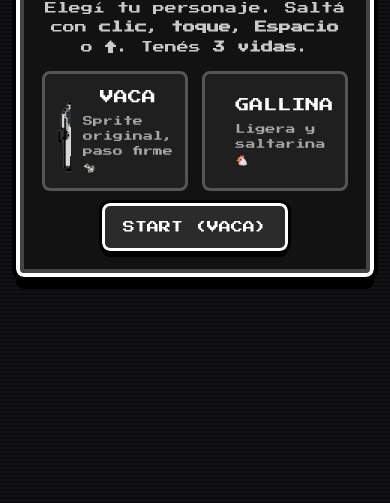
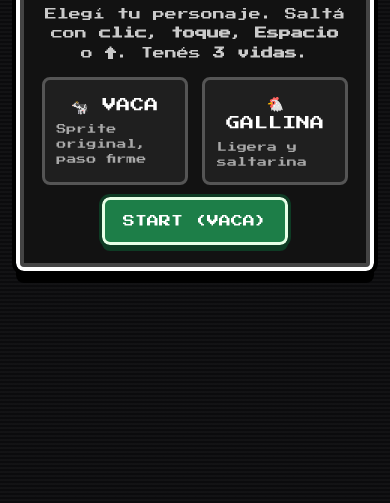
Before and after one commit to RlManzo/cow-game-art, a plain HTML site: page index.html in a window 390 px wide. Shown: the part 341-844 px from the top of the page. Drawn offline with nearby package versions, Linux system fonts and the light colour scheme.

Commit message:
release final 1  mobile

```diff
--- a/index.html
+++ b/index.html
@@ -4,7 +4,7 @@
   <meta charset="UTF-8"/>
   <meta http-equiv="X-UA-Compatible" content="IE=edge"/>
   <meta name="viewport" content="width=device-width, initial-scale=1.0"/>
-  <title>SAVE THE COW</title>
+  <title>SAVE THE ANIMAL</title>
 
   <link href="https://fonts.googleapis.com/css2?family=Press+Start+2P&display=swap" rel="stylesheet">
   <link href="https://cdn.jsdelivr.net/npm/bootstrap@5.3.3/dist/css/bootstrap.min.css" rel="stylesheet"/>
@@ -75,6 +75,32 @@ body{height:100vh;background:#584040;display:flex;align-items:center;justify-con
 @keyframes fall{to{transform:translateY(320px)}}
 .flash{position:absolute;inset:0;background:linear-gradient(#fff,rgba(255,255,255,.6) 40%, rgba(255,255,255,0) 60%);opacity:0;animation:flash 300ms ease-out;mix-blend-mode:screen}
 @keyframes flash{0%{opacity:0}10%{opacity:.9}40%{opacity:.25}100%{opacity:0}}
+
+/* ====== NUEVO: wrapper a pantalla completa y ajustes de interacción ====== */
+#stage{
+  position: fixed;
+  inset: 0;
+  width: 100vw;
+  height: 100dvh;          /* mejor para iOS */
+  display: flex;
+  align-items: center;
+  justify-content: center;
+  background: transparent;
+  overflow: hidden;
+  touch-action: manipulation;
+}
+/* Escalaremos el juego desde la esquina sup-izq para ser precisos */
+.contenedor{
+  transform-origin: top left;
+  will-change: transform;
+}
+/* Evitar zoom accidental / selección en iOS */
+html, body{
+  overscroll-behavior: none;
+  -webkit-user-select: none; user-select: none;
+  -webkit-touch-callout: none;
+  touch-action: manipulation;
+}
   </style>
 </head>
 <body>
@@ -88,6 +114,7 @@ body{height:100vh;background:#584040;display:flex;align-items:center;justify-con
   </audio>
 
   <!-- Juego -->
+  <div id="stage">
     <div class="contenedor" id="game">
       <div class="lives" id="lives"></div>
       <div class="score" id="score">000</div>
@@ -125,28 +152,27 @@ body{height:100vh;background:#584040;display:flex;align-items:center;justify-con
         <div class="level-label" id="levelLabel">NIVEL 1</div>
       </div>
     </div>
+  </div>
 
   <div class="overlay show" id="startOverlay" aria-hidden="false">
     <div class="panel">
-      <div class="title-xxl">SAVE THE COW</div>
+      <div class="title-xxl" style="color: yellow !important;">SAVE THE ANIMAL</div>
       <div class="sub">Elegí tu personaje. Saltá con <b>clic</b>, <b>toque</b>, <b>Espacio</b> o <b>↑</b>. Tenés <b>3 vidas</b>.</div>
       <div class="start-grid" id="charGrid">
         <div class="char" data-animal="cow" tabindex="0" role="button" aria-label="Elegir vaca">
-          <div class="char-swatch swatch-cow"></div>
           <div>
-            <div class="char-name">VACA</div>
-            <div class="char-desc">Sprite original, paso firme 🐄</div>
+            <div class="char-name">🐄 VACA</div>
+            <div class="char-desc">Sprite original, paso firme </div>
           </div>
         </div>
         <div class="char" data-animal="chicken" tabindex="0" role="button" aria-label="Elegir gallina">
-          <div class="char-swatch swatch-chicken"></div>
           <div>
-            <div class="char-name">GALLINA</div>
-            <div class="char-desc">Ligera y saltarina 🐔</div>
+            <div class="char-name">🐔 GALLINA</div>
+            <div class="char-desc">Ligera y saltarina </div>
           </div>
         </div>
       </div>
-      <a class="retro-btn" id="startDefault" tabindex="0" role="button" aria-label="Start vaca">START (VACA)</a>
+      <a class="retro-btn green" id="startDefault" tabindex="0" role="button" aria-label="Start vaca">START (VACA)</a>
     </div>
   </div>
 
@@ -189,10 +215,8 @@ let pendingBGM=null;
 function setBgmSrcForLevel(lvl){
   const a = bgm();
   const want = BGM_SRC[lvl];
-  // sólo cambiamos src si es distinto
   if(!a.src || !a.src.includes(want)){
     a.src = want;
-    // iOS: load explícito cuando cambia la pista
     try{ a.load(); }catch(e){}
   }
 }
@@ -204,7 +228,6 @@ function playBGM(lvl,{reset=false, fromGesture=false}={}){
   const p = a.play();
   if(p && typeof p.catch==='function'){
     p.catch(()=>{
-      // Si no fue desde gesto, la encolamos para el próximo tap
       if(!fromGesture) pendingBGM = {lvl, reset:true};
     });
   }
@@ -221,10 +244,8 @@ function tryPlayPendingBGM(){
 function unlockAudioNow(){
   if(audioUnlocked) return;
   const a = bgm(); if(!a) return;
-  // Truco seguro: reproducir 1 frame en mute y parar, dentro del gesto
   try{
     a.muted = true;
-    // si no hay src aún, usa la del nivel 1 para priming
     if(!a.src) setBgmSrcForLevel(1);
     const p = a.play();
     if(p && typeof p.then==='function'){
@@ -248,6 +269,18 @@ function bindInteractive(el, handler){
   el.addEventListener('touchstart', (e)=>{e.preventDefault(); handler(e);}, {passive:false});
   el.addEventListener('keydown', (e)=>{ if(e.code==='Space'||e.code==='Enter'){ e.preventDefault(); handler(e); }});
 }
+
+/* ===== ESCALADO RESPONSIVO ===== */
+const BASE_W = 920, BASE_H = 280;
+function fitToScreen(){
+  const w = window.innerWidth;
+  const h = window.innerHeight;
+  const scale = Math.min(w / BASE_W, h / BASE_H);
+  const game  = document.getElementById('game');
+  if(game){ game.style.transform = `scale(${scale})`; }
+}
+window.addEventListener('resize', fitToScreen);
+window.addEventListener('orientationchange', ()=>setTimeout(fitToScreen, 50));
 
 /* ===== BOOT ===== */
 if(document.readyState==="complete"||document.readyState==="interactive"){setTimeout(init,1)} else {document.addEventListener("DOMContentLoaded",init)}
@@ -282,6 +315,7 @@ function init(){
   window.addEventListener("touchstart",  ()=>{ tryPlayPendingBGM(); onPress(); }, {passive:true});
   window.addEventListener("keydown", onKeyDown, true);
 
+  fitToScreen();   // <= ajuste inicial
   Loop();
 }
 
@@ -293,10 +327,8 @@ function Loop(){
 
 /* ===== FLUJO ===== */
 function startGame(animal='cow'){
-  // 1) Desbloquea audio en el MISMO gesto del botón START
-  unlockAudioNow();
-  // 2) Arranca música del nivel 1 EN ESE MISMO gesto
-  playBGM(1,{reset:true, fromGesture:true});
+  unlockAudioNow();                          // desbloquea audio en el gesto del START
+  playBGM(1,{reset:true, fromGesture:true}); // arranca nivel 1 en el mismo gesto
 
   selectedAnimal=animal;
   level=1;
@@ -461,7 +493,6 @@ function onDeath(){
   dino.classList.remove("dino-corriendo");
   dino.classList.add("dino-estrellado");
   parado = true;
-  // SFX simple con <audio> del DOM
   const s=document.getElementById('hit-sfx'); if(s){ s.currentTime=0; s.play().catch(()=>{}); }
   lives--; renderLives();
   if(lives<=0){ showGameOver(); }
@@ -474,7 +505,6 @@ function resumeAfterDeath(){
   dino.classList.remove("dino-estrellado");
   dino.classList.add("dino-corriendo");
   dinoPosY=sueloY; velY=0; parado=false;
-  // si por algún motivo quedó pausada:
   const a=bgm(); if(a && a.paused){ playBGM(level,{reset:false}); }
 }
 function showGameOver(){ gameOverOverlay.classList.add("show"); }
@@ -516,7 +546,6 @@ function toLevel2(){
   gameVel = 1.8 * levelSpeedFactor;
   showLevelBanner('NIVEL 2');
 
-  // Cambiamos pista y reproducimos (ya desbloqueado por START)
   playBGM(2,{reset:true});
 }
 
```
Lines whose indentation alone changed are shown as unchanged.
